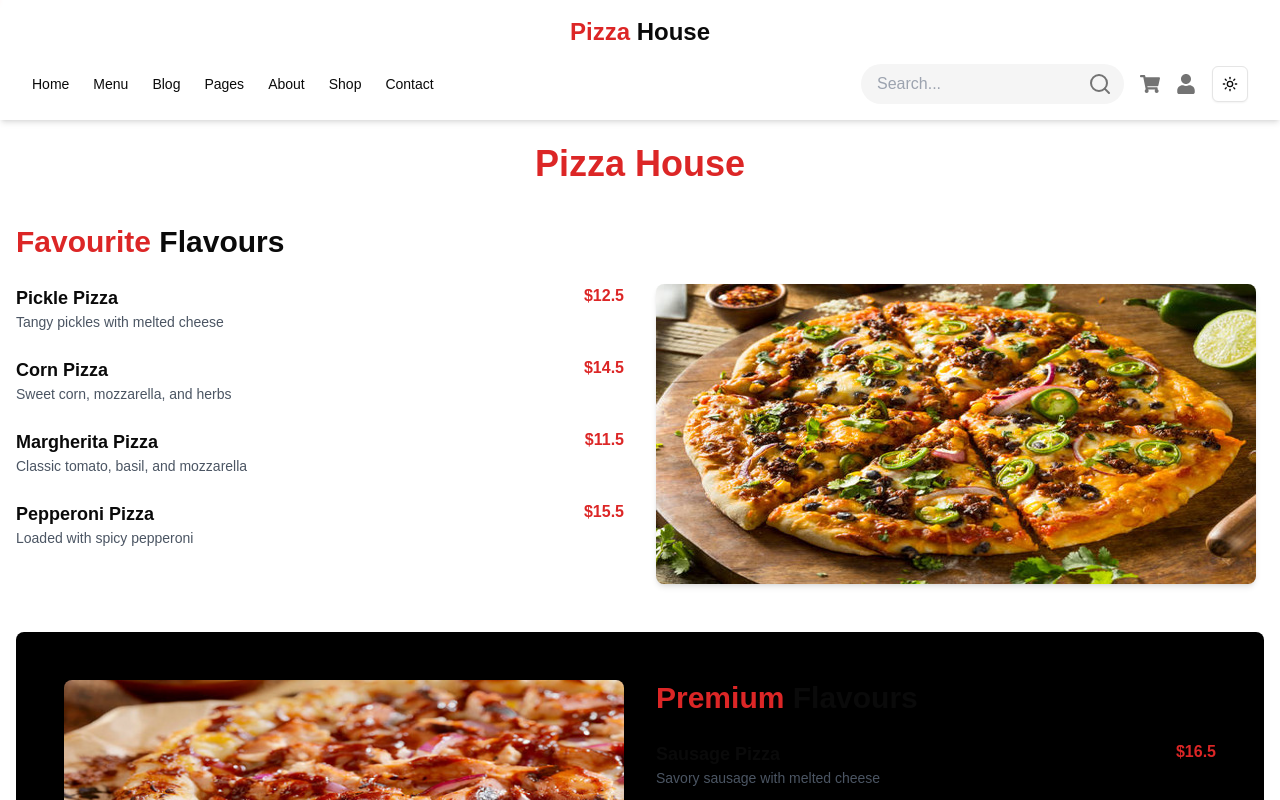
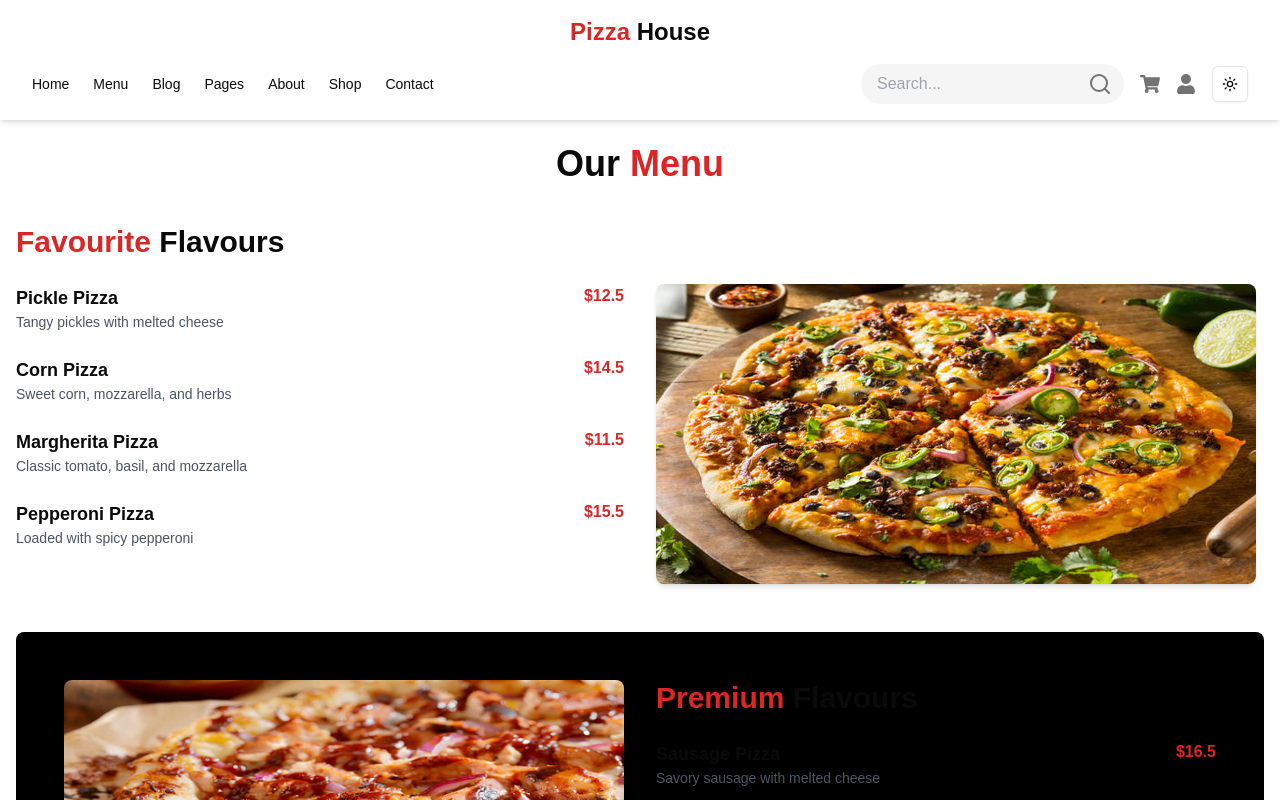
Before and after one commit to Hamza-Sheikh-02/pizza-house, a Next.js app: page /menu in a window 1280 px wide. Shown: the top 800 px of the page. Built offline with nearby package versions, Linux system fonts and the light colour scheme.

Commit message:
Update Menu

```diff
--- a/src/app/menu/page.tsx
+++ b/src/app/menu/page.tsx
@@ -6,8 +6,8 @@
 export default function MenuPage() {
   return (
     <div className="max-w-7xl mx-auto px-4 py-6">
-      <h1 className="text-4xl font-bold text-center text-primary mb-10">
-        Pizza House
+      <h1 className="text-4xl font-bold text-center mb-10">
+       Our <span className="text-primary">Menu</span>
       </h1>
       <section className="mb-12">
         <h2 className="text-3xl font-bold mb-6">
```
